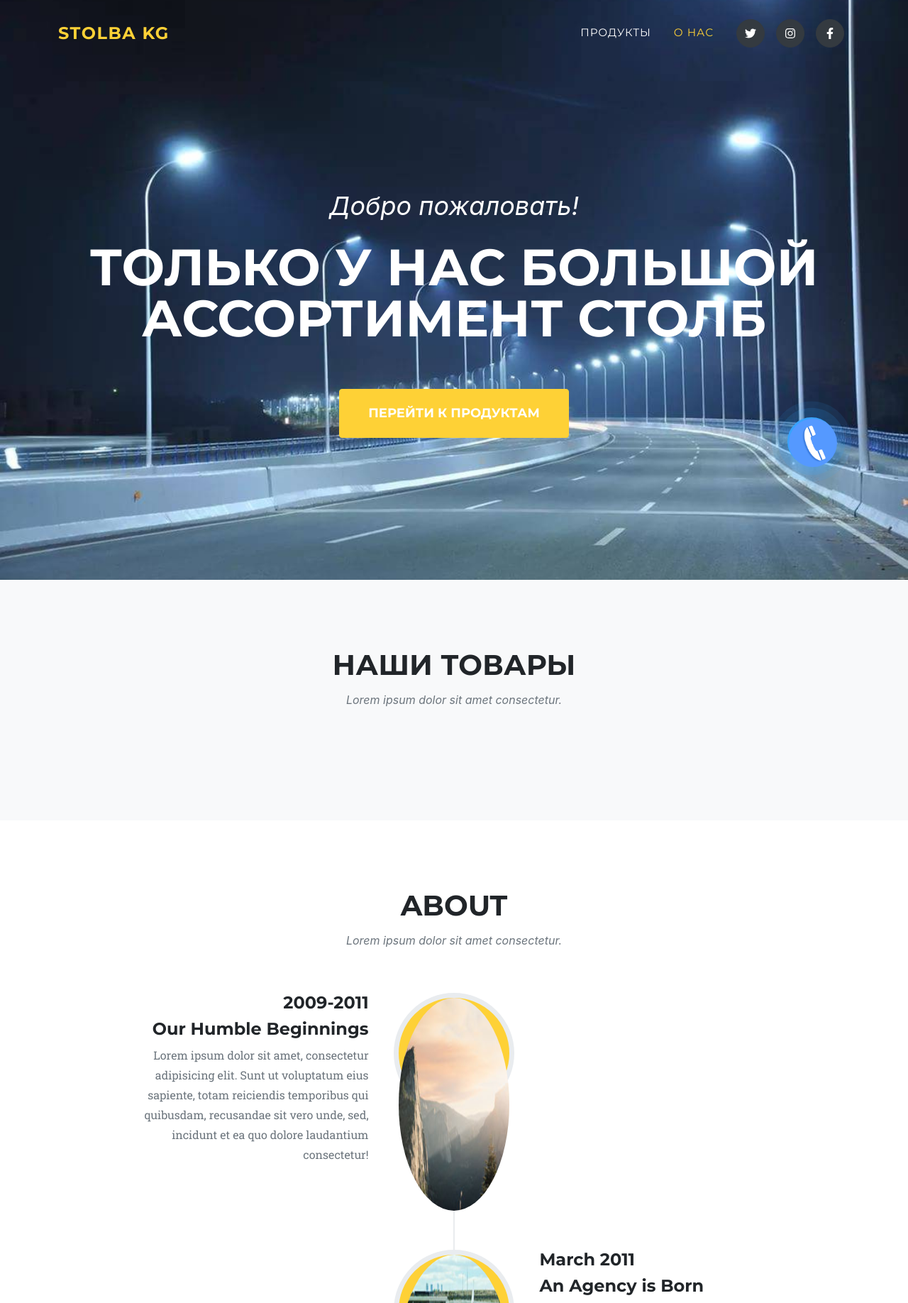
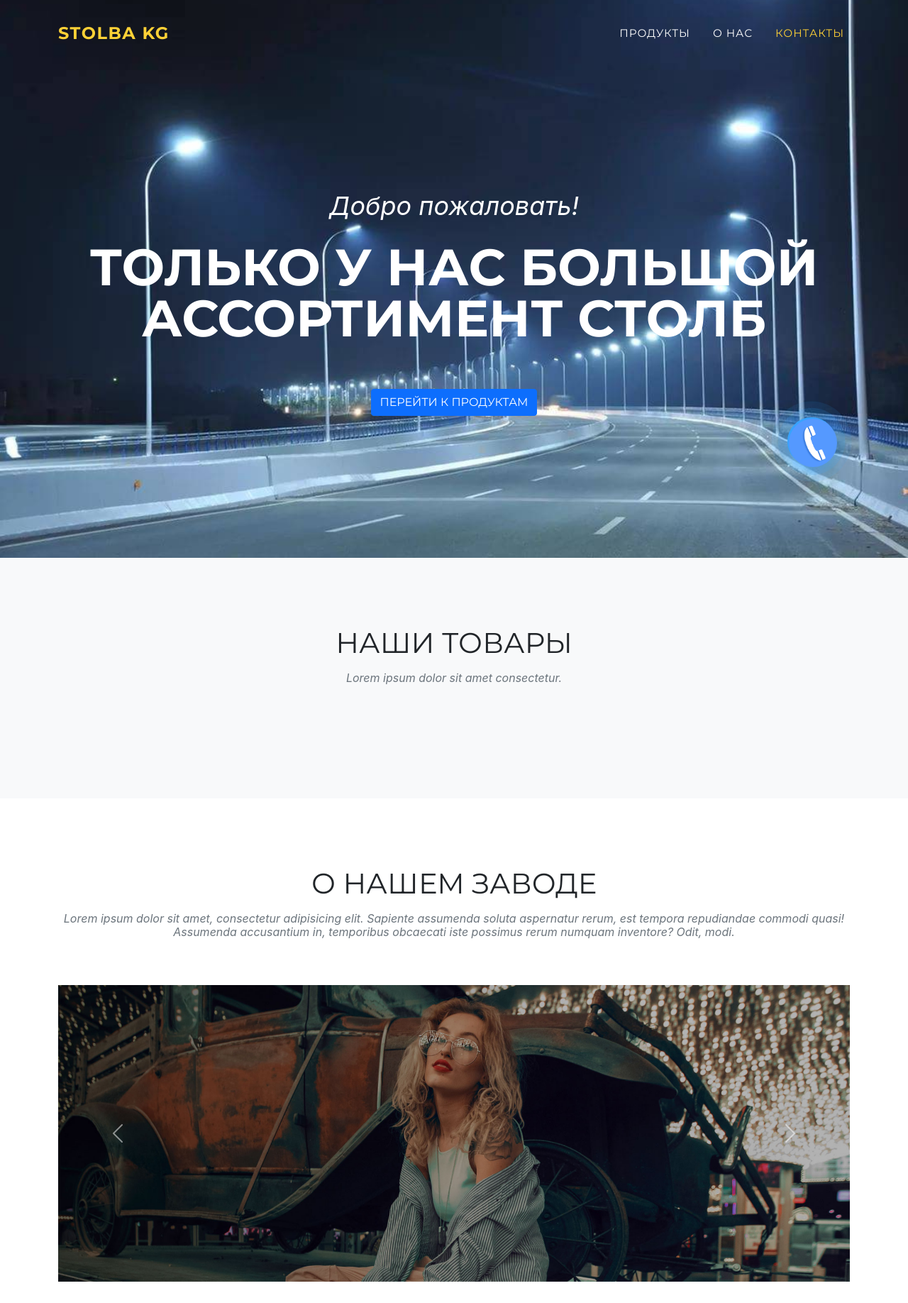
Before and after one commit to mederit/ElectroDetalKG, a Django app: page / in a window 1280 px wide. Shown: the top 1836 px of the page at 71% size. Run offline with Django 3.2, Linux system fonts and the light colour scheme; data that the repository does not hold is empty; some libraries are stand-ins or nearby versions; some web fonts are replaced.

Commit message:
Ready project

```diff
--- a/templates/base.html
+++ b/templates/base.html
@@ -14,6 +14,7 @@
         <link href="https://fonts.googleapis.com/css?family=Droid+Serif:400,700,400italic,700italic" rel="stylesheet" type="text/css" />
         <link href="https://fonts.googleapis.com/css?family=Roboto+Slab:400,100,300,700" rel="stylesheet" type="text/css" />
         <link href="{% static 'css/styles.css' %}" rel="stylesheet" />
+        <link href="https://cdn.jsdelivr.net/npm/bootstrap@5.0.0-beta3/dist/css/bootstrap.min.css" rel="stylesheet" integrity="sha384-eOJMYsd53ii+scO/bJGFsiCZc+5NDVN2yr8+0RDqr0Ql0h+rP48ckxlpbzKgwra6" crossorigin="anonymous">
 
     </head>
     <body id="page-top">
@@ -29,9 +30,8 @@
                     <ul class="navbar-nav text-uppercase ml-auto">
                         <li class="nav-item"><a class="nav-link js-scroll-trigger" href="#portfolio">Продукты</a></li>
                         <li class="nav-item"><a class="nav-link js-scroll-trigger" href="#about">О нас</a></li>
-                        <a class="btn btn-dark btn-social mx-2" href="#!"><i class="fab fa-twitter"></i></a>
-                        <a class="btn btn-dark btn-social mx-2" href="#!"><i class="fab fa-instagram"></i></a>
-                        <a class="btn btn-dark btn-social mx-2" href="#!"><i class="fab fa-facebook-f"></i></a>
+                        <li class="nav-item"><a class="nav-link js-scroll-trigger" href="#contact">Контакты</a></li>
+
                     </ul>
                 </div>
             </div>
@@ -79,70 +79,42 @@
         <section class="page-section" id="about">
             <div class="container">
                 <div class="text-center">
-                    <h2 class="section-heading text-uppercase">About</h2>
-                    <h3 class="section-subheading text-muted">Lorem ipsum dolor sit amet consectetur.</h3>
+                    <h2 class="section-heading text-uppercase">О нашем заводе</h2>
                 </div>
-                <ul class="timeline">
-                    <li>
-                        <div class="timeline-image"><img class="rounded-circle img-fluid" src="assets/img/about/1.jpg" alt="" /></div>
-                        <div class="timeline-panel">
-                            <div class="timeline-heading">
-                                <h4>2009-2011</h4>
-                                <h4 class="subheading">Our Humble Beginnings</h4>
-                            </div>
-                            <div class="timeline-body"><p class="text-muted">Lorem ipsum dolor sit amet, consectetur adipisicing elit. Sunt ut voluptatum eius sapiente, totam reiciendis temporibus qui quibusdam, recusandae sit vero unde, sed, incidunt et ea quo dolore laudantium consectetur!</p></div>
+                <div class="text-about" style="text-align: center;">
+                    <h3 class="section-subheading text-muted">Lorem ipsum dolor sit amet, consectetur adipisicing elit. Sapiente assumenda soluta aspernatur rerum, est tempora repudiandae commodi quasi! Assumenda accusantium in, temporibus obcaecati iste possimus rerum numquam inventore? Odit, modi.</h3>
+                    <div id="carouselExampleControls" class="carousel slide" data-bs-ride="carousel">
+                        <div class="carousel-inner">
+                          <div class="carousel-item active">
+                            <img src="{% static 'img/bg-2.jpg' %}" class="d-block w-100" alt="...">
+                          </div>
+                          <div class="carousel-item">
+                            <img src="{% static 'img/bg.jpg' %}" class="d-block w-100" alt="...">
+                          </div>
+                          <div class="carousel-item">
+                            <img src="{% static 'img/bg-2.jpg' %}" class="d-block w-100" alt="...">
+                          </div>
                         </div>
-                    </li>
-                    <li class="timeline-inverted">
-                        <div class="timeline-image"><img class="rounded-circle img-fluid" src="assets/img/about/2.jpg" alt="" /></div>
-                        <div class="timeline-panel">
-                            <div class="timeline-heading">
-                                <h4>March 2011</h4>
-                                <h4 class="subheading">An Agency is Born</h4>
-                            </div>
-                            <div class="timeline-body"><p class="text-muted">Lorem ipsum dolor sit amet, consectetur adipisicing elit. Sunt ut voluptatum eius sapiente, totam reiciendis temporibus qui quibusdam, recusandae sit vero unde, sed, incidunt et ea quo dolore laudantium consectetur!</p></div>
-                        </div>
-                    </li>
-                    <li>
-                        <div class="timeline-image"><img class="rounded-circle img-fluid" src="assets/img/about/3.jpg" alt="" /></div>
-                        <div class="timeline-panel">
-                            <div class="timeline-heading">
-                                <h4>December 2012</h4>
-                                <h4 class="subheading">Transition to Full Service</h4>
-                            </div>
-                            <div class="timeline-body"><p class="text-muted">Lorem ipsum dolor sit amet, consectetur adipisicing elit. Sunt ut voluptatum eius sapiente, totam reiciendis temporibus qui quibusdam, recusandae sit vero unde, sed, incidunt et ea quo dolore laudantium consectetur!</p></div>
-                        </div>
-                    </li>
-                    <li class="timeline-inverted">
-                        <div class="timeline-image"><img class="rounded-circle img-fluid" src="assets/img/about/4.jpg" alt="" /></div>
-                        <div class="timeline-panel">
-                            <div class="timeline-heading">
-                                <h4>July 2014</h4>
-                                <h4 class="subheading">Phase Two Expansion</h4>
-                            </div>
-                            <div class="timeline-body"><p class="text-muted">Lorem ipsum dolor sit amet, consectetur adipisicing elit. Sunt ut voluptatum eius sapiente, totam reiciendis temporibus qui quibusdam, recusandae sit vero unde, sed, incidunt et ea quo dolore laudantium consectetur!</p></div>
-                        </div>
-                    </li>
-                    <li class="timeline-inverted">
-                        <div class="timeline-image">
-                            <h4>
-                                Be Part
-                                <br />
-                                Of Our
-                                <br />
-                                Story!
-                            </h4>
-                        </div>
-                    </li>
-                </ul>
+                        <button class="carousel-control-prev" type="button" data-bs-target="#carouselExampleControls" data-bs-slide="prev">
+                          <span class="carousel-control-prev-icon" aria-hidden="true"></span>
+                          <span class="visually-hidden">Previous</span>
+                        </button>
+                        <button class="carousel-control-next" type="button" data-bs-target="#carouselExampleControls" data-bs-slide="next">
+                          <span class="carousel-control-next-icon" aria-hidden="true"></span>
+                          <span class="visually-hidden">Next</span>
+                        </button>
+                      </div>
+                </div>
             </div>
         </section>
+
         <!-- Contact-->
         <section class="page-section" id="contact">
             <div class="container">
                 <div class="text-center">
-                    <h2 class="section-heading text-uppercase">Contact Us</h2>
-                    <h3 class="section-subheading text-muted">Lorem ipsum dolor sit amet consectetur.</h3>
+                    <h2 class="section-heading text-uppercase">Свяжитесь с нами</h2>
+                    <h4 class="section-heading text-uppercase">Наши контакты</h4>
+                    <h5 class="section-heading text-uppercase">Телефоны: +9961234567;&emsp; Почта: test@gmail.com</h5>
                 </div>
                 <form id="contactForm" name="sentMessage" novalidate="novalidate">
                     <div class="row align-items-stretch mb-5">
@@ -178,7 +150,7 @@
         <footer class="footer py-4">
             <div class="container">
                 <div class="row align-items-center">
-                    <div class="col-lg-4 text-lg-left">Copyright © Your Website 2020</div>
+                    <div class="col-lg-4 text-lg-left">Copyright, Meder Team INC.</div>
                     <div class="col-lg-4 my-3 my-lg-0">
                         <a class="btn btn-dark btn-social mx-2" href="#!"><i class="fab fa-twitter"></i></a>
                         <a class="btn btn-dark btn-social mx-2" href="#!"><i class="fab fa-facebook-f"></i></a>
@@ -226,5 +198,7 @@
         <script src="{% static 'assets/mail/contact_me.js' %}"></script>
         <!-- Core theme JS-->
         <script src="{% static 'js/scripts.js' %}"></script>
+        <script src="https://cdn.jsdelivr.net/npm/@popperjs/core@2.9.1/dist/umd/popper.min.js" integrity="sha384-SR1sx49pcuLnqZUnnPwx6FCym0wLsk5JZuNx2bPPENzswTNFaQU1RDvt3wT4gWFG" crossorigin="anonymous"></script>
+<script src="https://cdn.jsdelivr.net/npm/bootstrap@5.0.0-beta3/dist/js/bootstrap.min.js" integrity="sha384-j0CNLUeiqtyaRmlzUHCPZ+Gy5fQu0dQ6eZ/xAww941Ai1SxSY+0EQqNXNE6DZiVc" crossorigin="anonymous"></script>
     </body>
 </html>
```
